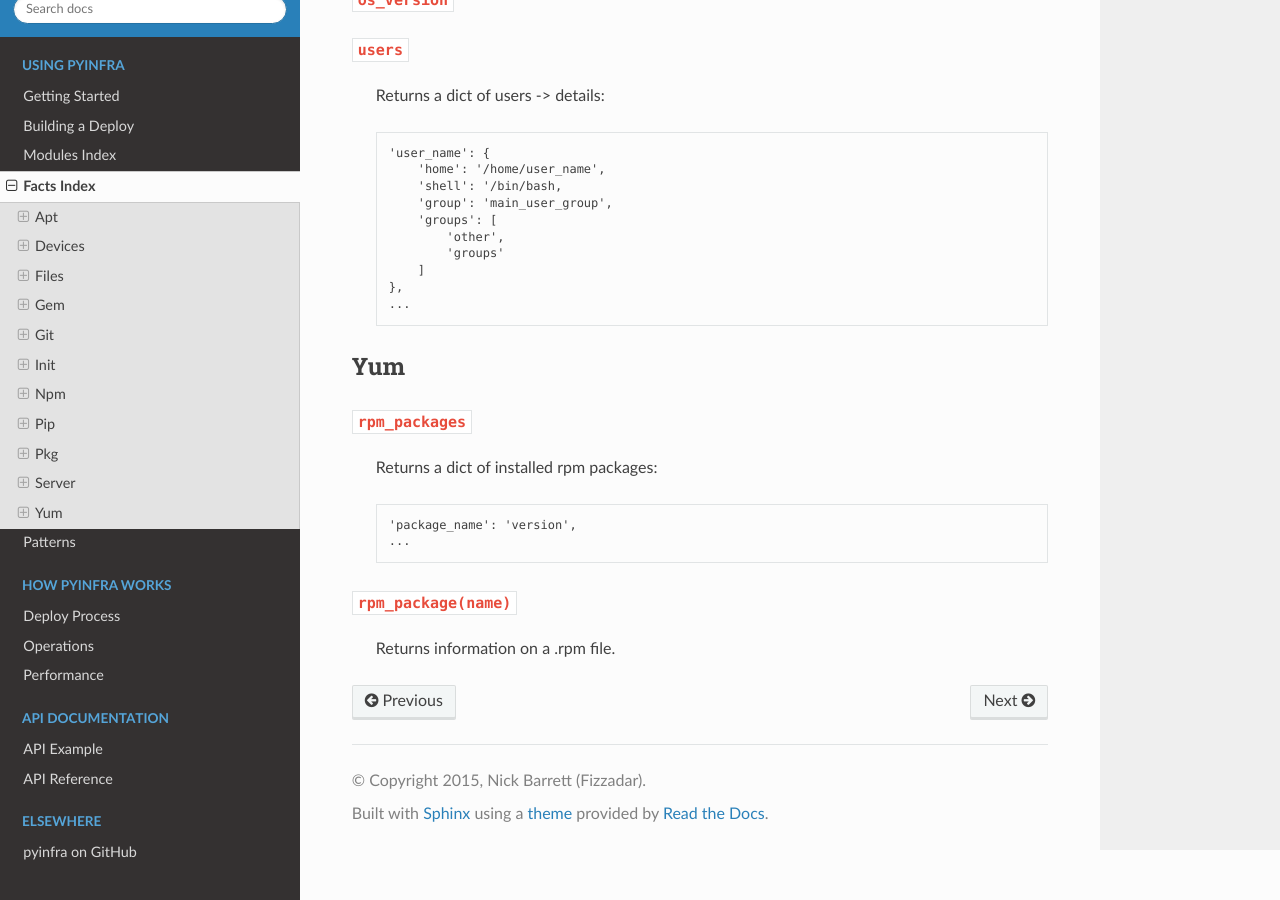
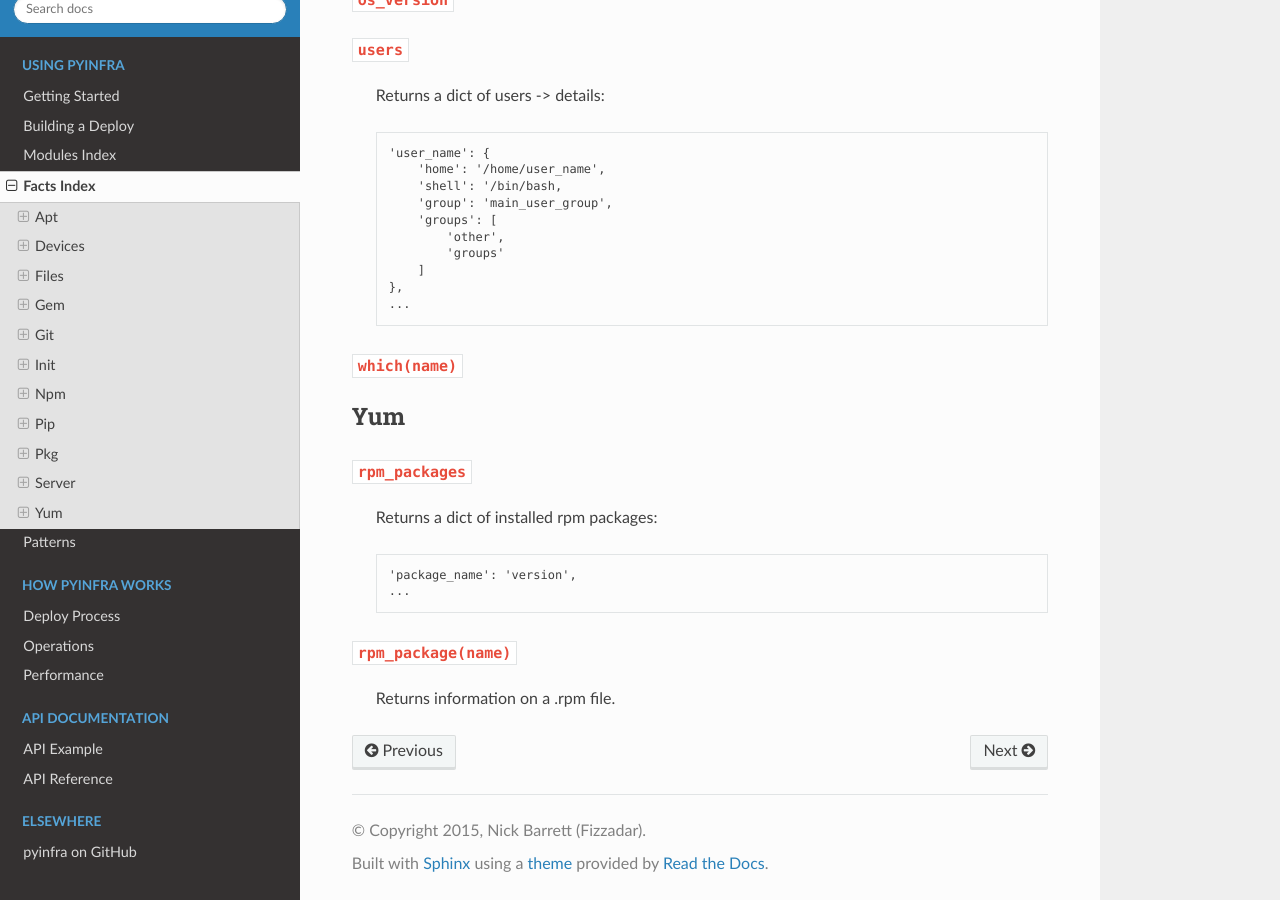
Before and after one commit to pyinfra-dev/pyinfra, a Sphinx documentation site: the page built from docs/facts.rst, in a window 1280 px wide and 900 px high, scrolled down 5259 px. Built offline with Sphinx 7.4.7 and the Read the Docs theme 2.0.0, drawn with Linux system fonts in a browser that asks for light colours.

Commit message:
Documentation update for v0.1.dev17.

```diff
--- a/docs/facts.rst
+++ b/docs/facts.rst
@@ -369,6 +369,10 @@ Returns the current datetime on the server.
 
 
 
+:code:`which(name)`
+~~~~~~~~~~~~~~~~~~~
+
+
 Yum
 ---
 
```
